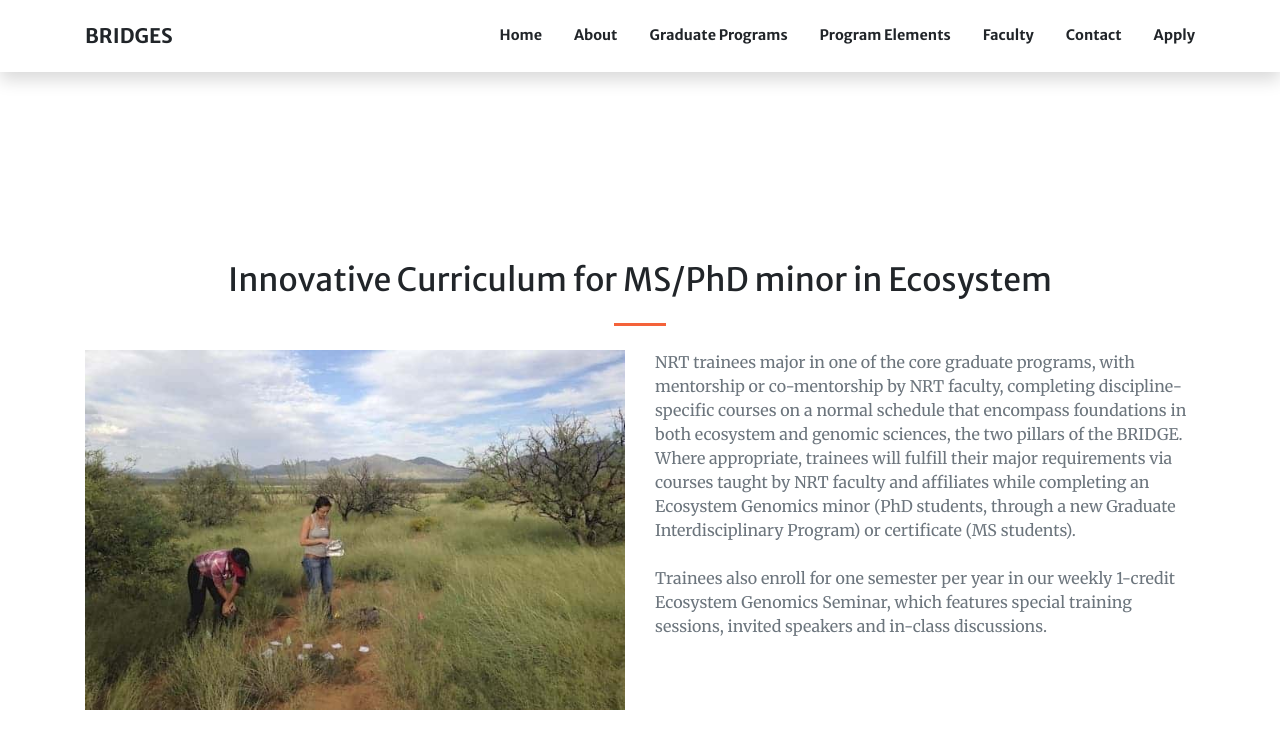
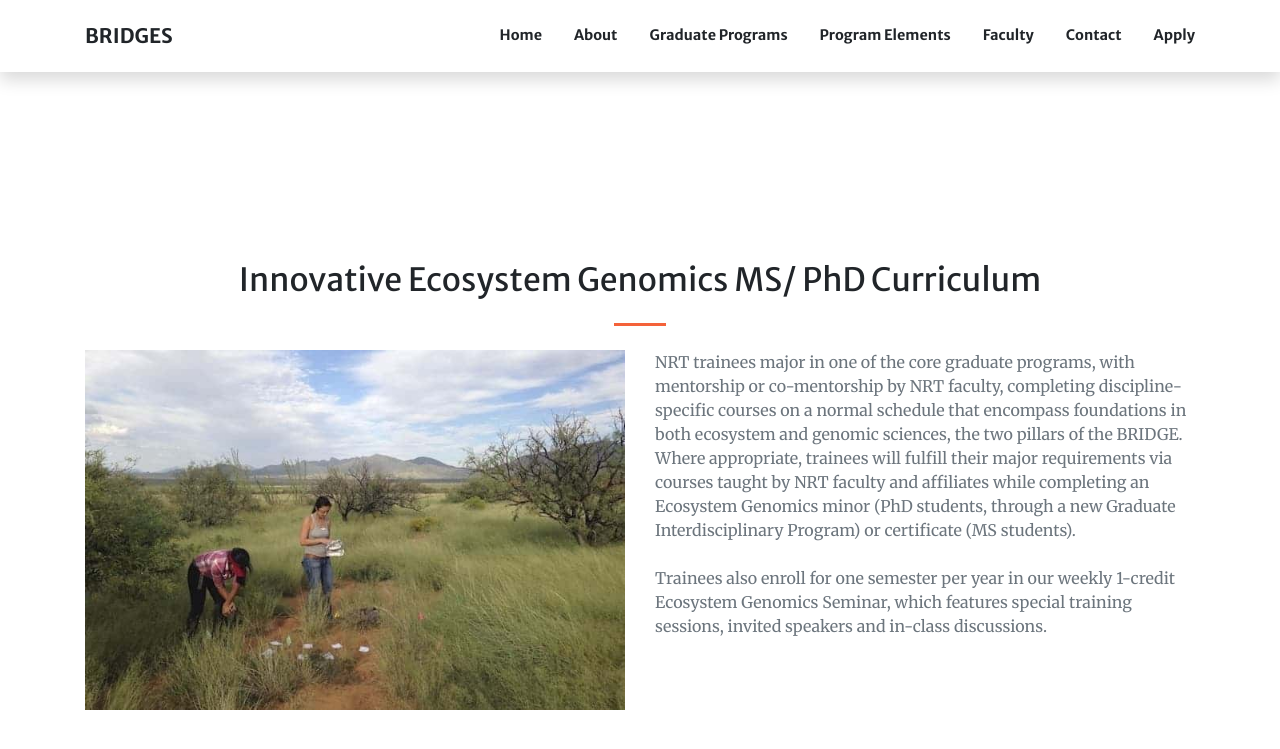
Before and after one commit to ecosystem-genomics/ecosystem-genomics.github.io, a Jekyll site: the page built from program-details.md, in a window 1280 px wide and 900 px high, scrolled down 813 px. Shown: the top 749 px of the window. Built offline with Jekyll 4.4.1, drawn with Linux system fonts in a browser that asks for light colours; nearby versions of some CDN libraries.

Commit message:
changed phd/ms title

```diff
--- a/program-details.md
+++ b/program-details.md
@@ -23,7 +23,7 @@ sections:
 
 - type: picture-paragraph.html
   section_id: courses
-  title: Innovative Curriculum for MS/PhD minor in Ecosystem
+  title: Innovative Ecosystem Genomics MS/ PhD Curriculum
 #  background_style: bg-info
 #  text_style: text-left text-white
 
```
